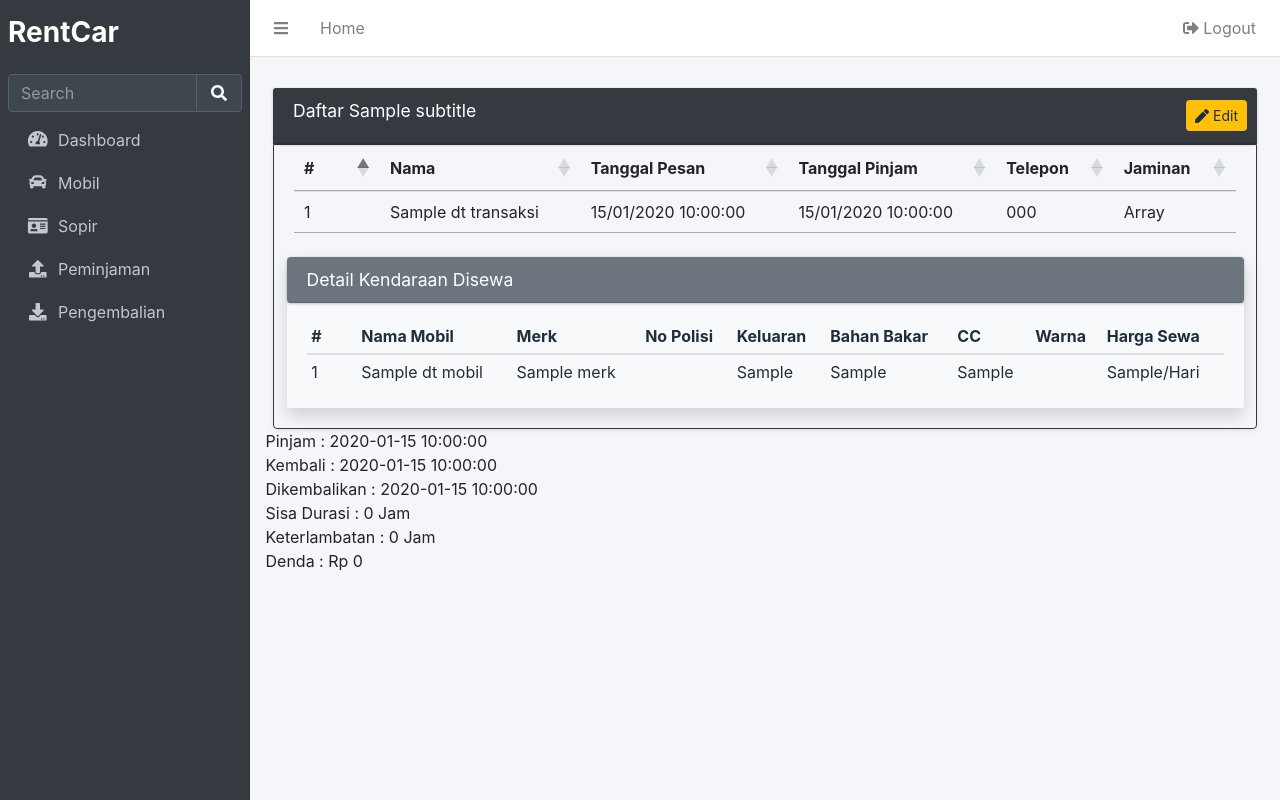
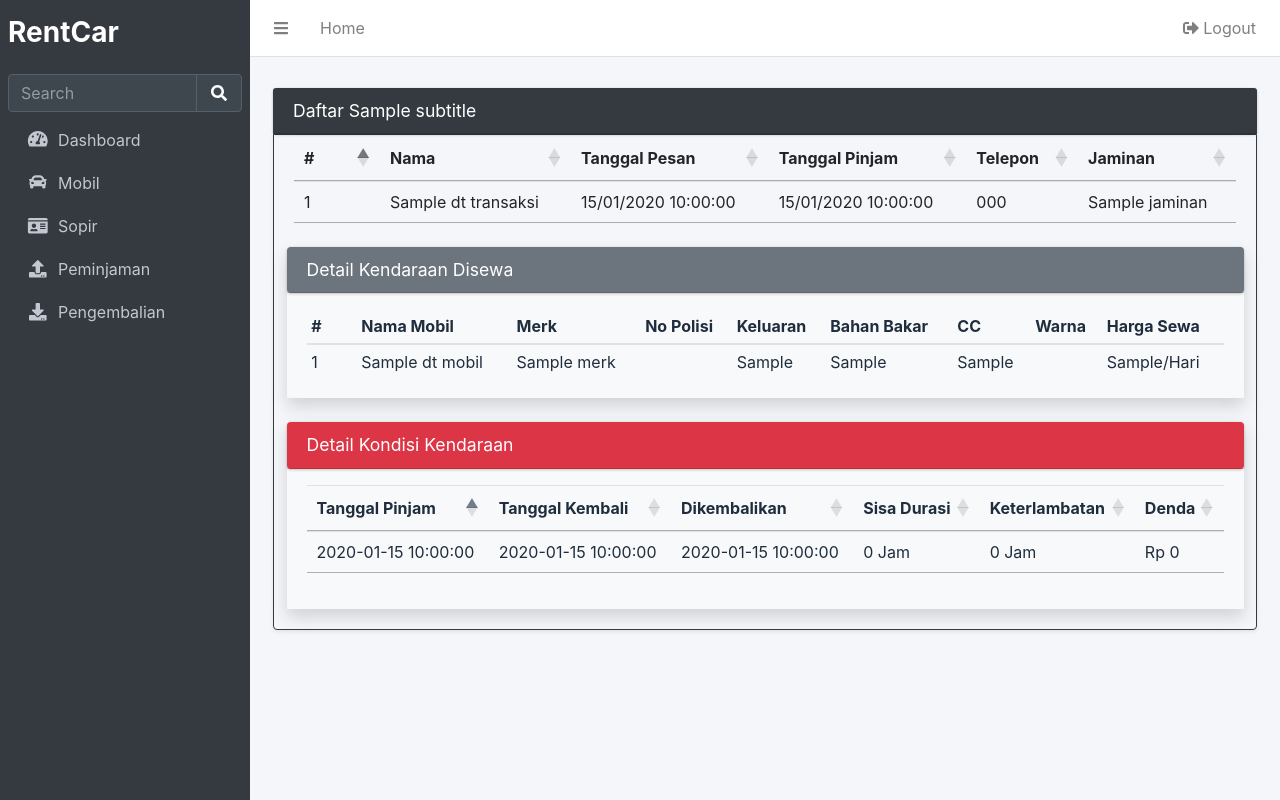
Before and after one commit to mndmj/rental_mobil, a CodeIgniter 4 app: template app/Views/admin/view_detail_kembali.php in a window 1280 px wide. Run offline with PHP 8.4 and a stand-in for CodeIgniter, Linux system fonts and the light colour scheme; the template is opened without the code that fills it: most values are stand-ins (such as "Sample title", 1, 10 or a date in 2020); data that the repository does not hold is empty; some libraries are stand-ins or nearby versions.

Commit message:
tampilan detail kerusakan

```diff
--- a/app/Views/admin/view_detail_kembali.php
+++ b/app/Views/admin/view_detail_kembali.php
@@ -5,10 +5,6 @@
     <div class="card card-dark mb-0">
         <div class="card-header">
             <h3 class="card-title">Daftar <?= $subtitle ?></h3>
-            <div class="card-tools">
-                <button class="btn btn-sm btn-warning" data-toggle="modal" data-target="#edit">
-                    <i class="fa fa-pen" aria-hidden="true"></i> Edit</button>
-            </div>
         </div>
     </div>
     <div class="card-body pt-0 rounded-bottom shadow-sm border-dark border">
@@ -87,10 +83,15 @@
                 </div>
             </div>
         </div>
+        <div class="row mt-4 shadow">
+            <div class="col bg-light rounded p-0">
+                <div class="card bg-danger">
+                    <div class="card-header">
+                        <h3 class="card-title">Detail Kondisi Kendaraan</h3>
                     </div>
                 </div>
+                <div class="card-body pt-0">
 
-<div>
                     <?php
                     if (!is_null($dtKembali)) {
                         $date = $dtKembali['tgl_kembali'];
@@ -99,103 +100,67 @@
                     }
                     $sisa = (int)((strtotime($dtTransaksi['tgl_kembali']) - strtotime($date)) / 3600);
                     ?>
-    Pinjam : <?= $dtTransaksi['tgl_pinjam'] ?><br>
-    Kembali : <?= $dtTransaksi['tgl_kembali'] ?><br>
-    Dikembalikan : <?= (is_null($dtKembali)) ? 'Belum' : $date ?><br>
-    Sisa Durasi : <?= ($sisa >= 0) ? $sisa : 0 ?> Jam<br>
-    Keterlambatan : <?= ($sisa < 0) ? '<span class="text-danger">' . $sisa . '</span>' : 0 ?> Jam<br>
-    Denda : Rp <?= ($sisa < 0) ? '<span class="text-danger">' . ($sisa * -1 * 20000) . '</span>' : 0 ?><br>
+
+                    <table class="table table-sm mb-3" id="tbl_tr3">
+                        <thead>
+                            <tr>
+                                <th>Tanggal Pinjam</th>
+                                <th>Tanggal Kembali</th>
+                                <th>Dikembalikan</th>
+                                <th>Sisa Durasi</th>
+                                <th>Keterlambatan</th>
+                                <th>Denda</th>
+                            </tr>
+                        </thead>
+                        <tbody>
+                            <tr>
+                                <td><?= $dtTransaksi['tgl_pinjam'] ?></td>
+                                <td><?= $dtTransaksi['tgl_kembali'] ?></td>
+                                <td><?= (is_null($dtKembali)) ? 'Belum' : $date ?></td>
+                                <td><?= ($sisa >= 0) ? $sisa : 0 ?> Jam</td>
+                                <td><?= ($sisa < 0) ? '<span class="text-danger">' . $sisa . '</span>' : 0 ?> Jam</td>
+                                <td>Rp <?= ($sisa < 0) ? '<span class="text-danger">' . ($sisa * -1 * 20000) . '</span>' : 0 ?></td>
+                            </tr>
+                        </tbody>
+                    </table>
+
                     <?php if ($dtTransaksi['status_pinjam'] == "Dipinjam") : ?>
                         <form id="formPengembalian" method="post" action="<?= base_url('transaksi/pengembalian') ?>">
-            <textarea name="kondisi_mobil" id="kondisi_mobil" class="form-control" rows="3" placeholder="Kondisi Mobil"></textarea>
-            <input type="text" name="denda_kerusakan" id="denda_kerusakan" class="form-control" placeholder="Denda kerusakan" required>
-            <textarea name="kerusakan" id="kerusakan" class="form-control" rows="3" placeholder="Kerusakan"></textarea>
-            <div class="form-check-inline">
-                <input type="checkbox" name="crashCar" id="crashCar" value="1"> <label for="crashCar">Mobil rusak</label>
+                            <div class="row">
+                                <div class="col-4">
+                                    <div class="form-group">
+                                        <label for="kondisi_mobil">Kondisi mobil</label>
+                                        <textarea class="form-control mb-3" name="kondisi_mobil" id="kondisi_mobil" rows="5" placeholder="Kondisi Mobil"></textarea>
+                                    </div>
+                                </div>
+                                <div class="col-4">
+                                    <div class="form-check">
+                                        <input class="mb-0 form-check-input" type="checkbox" name="crashCar" id="crashCar" value="1">
+                                        <label class="m-0" for="crashCar">Mobil Rusak</label><br>
+                                    </div>
+                                    <small>Centang checklist tersebut ketika mengembalikan mobil dengan keadaan rusak</small>
+                                    <div class="form-group mt-4">
+                                        <label for="denda_kerusakan">Denda kerusakan</label>
+                                        <input class="form-control" type="text" name="denda_kerusakan" id="denda_kerusakan" placeholder="Denda kerusakan" required disabled>
+                                    </div>
+                                </div>
+                                <div class="col-4">
+                                    <div class="form-group">
+                                        <label for="kerusakan">Kerusakan pada mobil</label>
+                                        <textarea class="form-control mb-3" name="kerusakan" id="kerusakan" rows="5" placeholder="Kerusakan" disabled></textarea>
+                                    </div>
+                                </div>
                             </div>
                         </form>
-        <button class="btn btn-primary" onclick="pengembalian()">Kembalikan Mobil</button>
+                        <div class="w-100 d-flex">
+                            <button class="btn btn-danger mx-auto px-5 mt-3" onclick="pengembalian()">Kembalikan Mobil</button>
+                        </div>
                     <?php endif ?>
-</div>
-
-<!-- Modal Edit Data -->
-<?php //foreach ($pinjam as $key => $value) {
-?>
-<div class="modal fade" id="edit<?php //$value['id_pinjam']
-                                ?>">
-    <div class="modal-dialog">
-        <div class="modal-content">
-            <div class="modal-header bg-warning">
-                <h4 class="modal-title">Edit Data</h4>
-                <button type="button" class="close" data-dismiss="modal" aria-label="Close">
-                    <span aria-hidden="true">&times;</span>
-                </button>
-            </div>
-            <?php //form_open('transaksi/edit_data/' . $value['id_pinjam'])
-            ?>
-            <div class="modal-body">
-                <div class="row">
-                    <div class="col-12">
-                        <div class="form-group">
-                            <label for="">Nama</label>
-                            <input name="nama_user" class="form-control" placeholder="Nama" required>
-                        </div>
-                        <div class="form-group">
-                            <label for="">Tanggal Pesan</label>
-                            <input name="tgl_pesan" class="form-control" type="datetime-local" placeholder="Tanggal Pesan" disabled>
-                        </div>
-                        <div class="form-group">
-                            <label for="">Tanggal Pinjam</label>
-                            <input name="tgl_pinjam" class="form-control" type="datetime-local" placeholder="Tanggal Pinjam" required>
-                        </div>
-                        <div class="form-group">
-                            <label for="">Nama Mobil</label>
-                            <select class="form-control" name="nama_mobil" id="nama_mobil" required>
-                                <option value="">--Pilih Mobil--</option>
-                                <?php //foreach ($mobil as $value) :
-                                ?>
-                                <option value="<?php // $value['id_mobil']
-                                                ?>"><?php // $value['nama']
-                                                    ?></option>
-                                <?php //endforeach
-                                ?>
-                            </select>
-                        </div>
-                        <div class="form-group">
-                            <label for="">Telepon</label>
-                            <input name="telepon" class="form-control" placeholder="Telepon" required>
-                        </div>
-                        <div class="form-group">
-                            <label for="">No Polisi</label>
-                            <input name="no_polisi" class="form-control" placeholder="No Polisi" required>
-                        </div>
-                        <div class="form-group">
-                            <label for="">Jaminan</label>
-                            <select class="form-control" name="jaminan" id="jaminan" required>
-                                <option value="">--Pilih Jaminan--</option>
-                                <?php //foreach ($jaminan as $value) :
-                                ?>
-                                <option value="<?php // $value
-                                                ?>"><?php //$value
-                                                    ?></option>
-                                <?php //endforeach
-                                ?>
-                            </select>
                 </div>
             </div>
         </div>
     </div>
-            <div class="modal-footer justify-content-between">
-                <button type="button" class="btn btn-default btn-sm" data-dismiss="modal"></button>
-                <button type="submit" class="btn btn-warning btn-sm">Ubah</button>
 </div>
-            <?php //form_close()
-            ?>
-        </div>
-    </div>
-</div>
-<?php //}
-?>
 
 <script>
     $('#tbl_tr').DataTable({
@@ -207,6 +172,21 @@
         bFilter: false,
         bPaginate: false,
         bInfo: false
+    });
+    $('#tbl_tr3').DataTable({
+        bFilter: false,
+        bPaginate: false,
+        bInfo: false
+    });
+
+    $("#crashCar").click(function() {
+        if (document.getElementById('crashCar').checked == true) {
+            $("#denda_kerusakan").removeAttr('disabled');
+            $("#kerusakan").removeAttr('disabled');
+        } else {
+            $("#denda_kerusakan").attr('disabled', '');
+            $("#kerusakan").attr('disabled', '');
+        }
     });
 
     <?php if ($dtTransaksi['status_pinjam'] == "Dipinjam") : ?>
```
Lines whose indentation alone changed are shown as unchanged.
